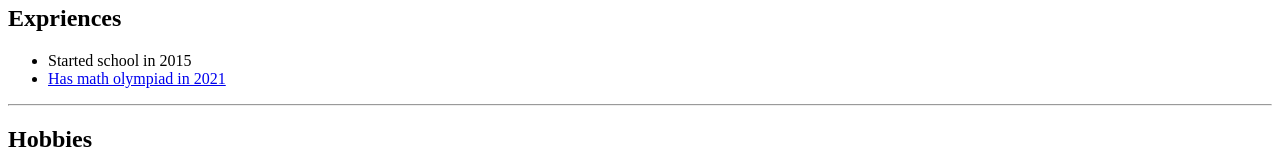
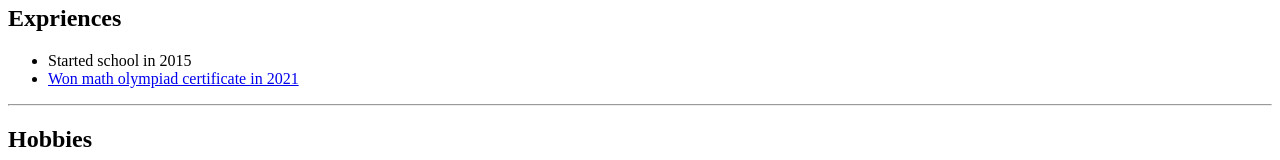
Before and after one commit to Hakberdi11/HO, a plain HTML site: page index.html in a window 1280 px wide. Shown: the part 408-568 px from the top of the page. Drawn offline with Linux system fonts and the light colour scheme.

Commit message:
Update index.html

```diff
--- a/index.html
+++ b/index.html
@@ -31,7 +31,7 @@
   <h2>Expriences</h2>
   <ul>
     <li>Started school in 2015</li>
-    <li><a href="https://mathchallenge.in.th/">Has math olympiad in 2021</a> </li>
+    <li><a href="https://mathchallenge.in.th/">Won math olympiad certificate in 2021</a> </li>
   </ul>
   <hr>
   <h2>Hobbies</h2>
```
